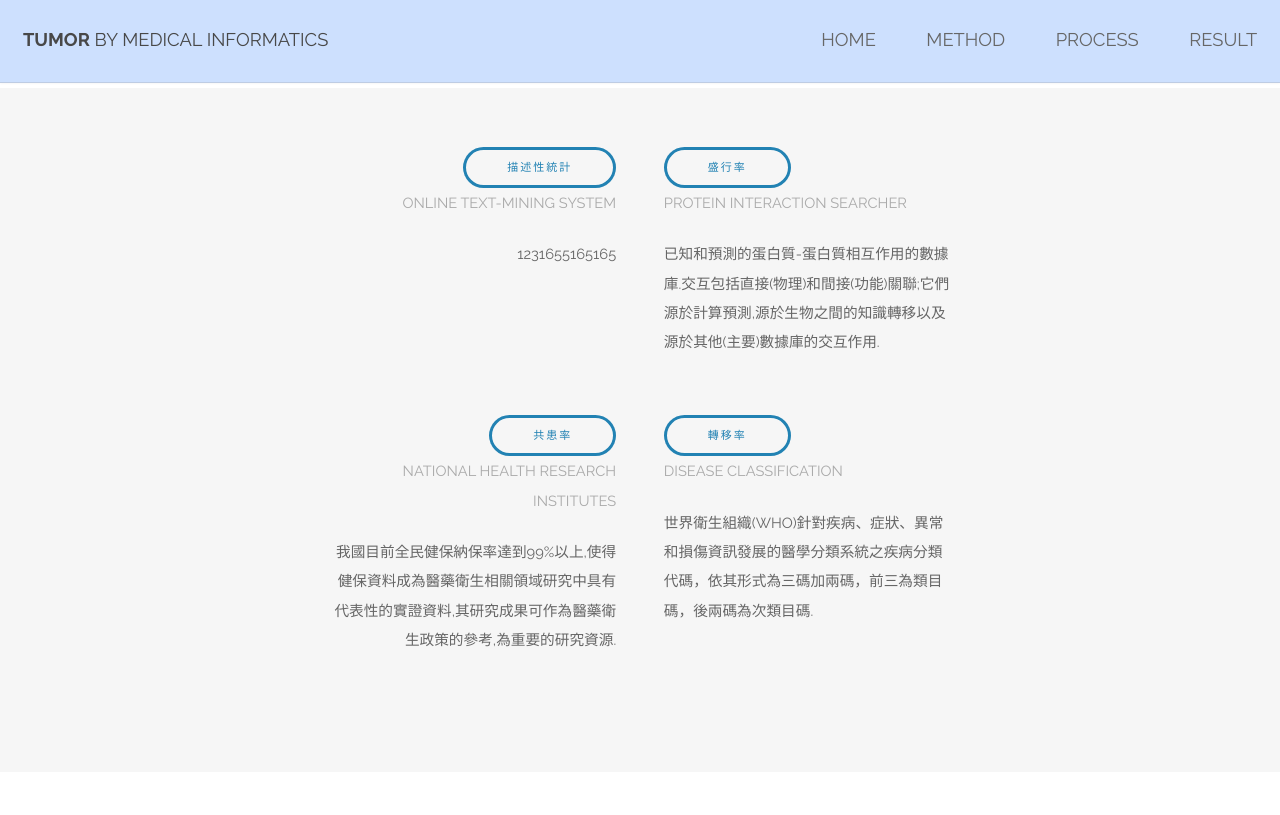
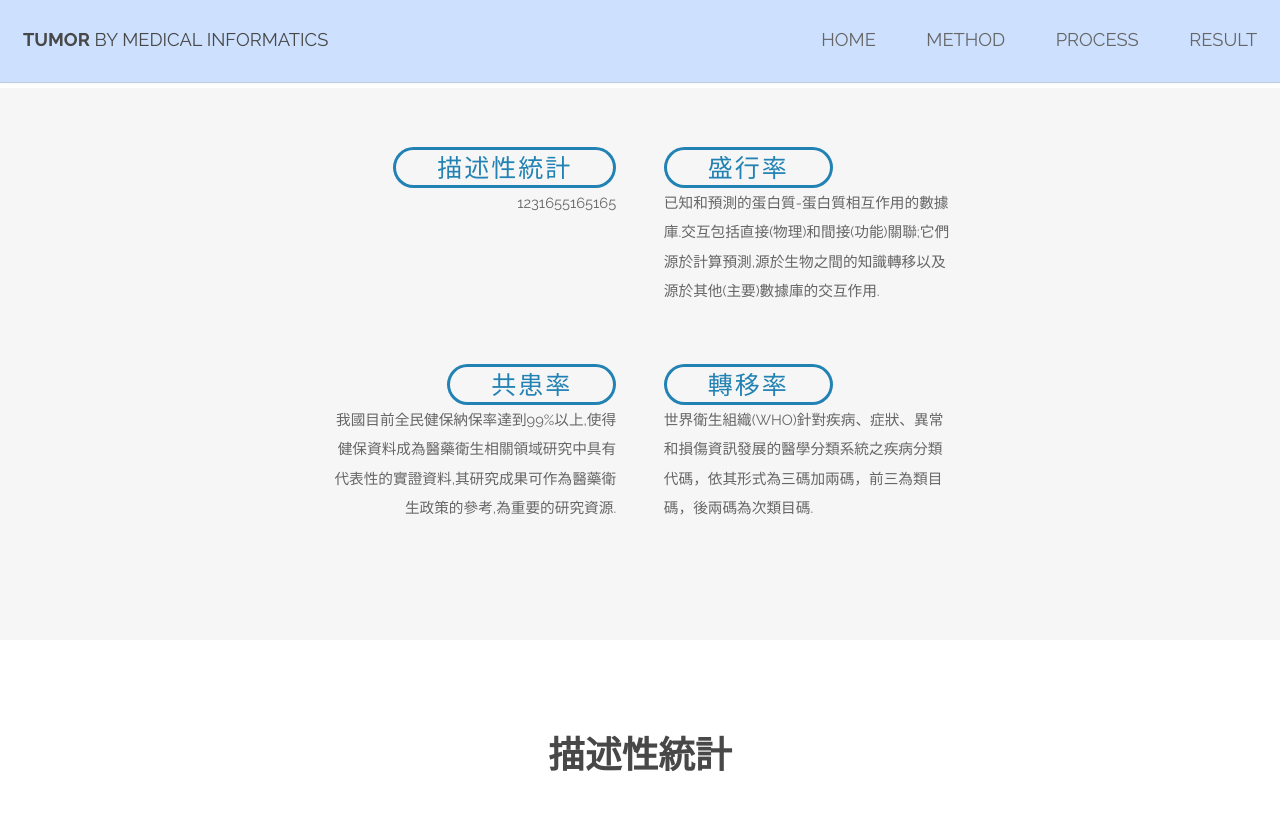
Before and after one commit to LinHongzhi1/net, a plain HTML site: page 2019_project_net/elements.html in a window 1280 px wide. Shown: the top 815 px of the page. Drawn offline with Linux system fonts and the light colour scheme.

Commit message:
2019_12_9

```diff
--- a/2019_project_net/elements.html
+++ b/2019_project_net/elements.html
@@ -36,8 +36,7 @@
 				        <div class="feature">
                             <div class="content">
 				            <header>
-				                <a href="#one" class="button">描述性統計</a>
-				                <p>online text-mining system</p>
+				                <a href="#one" class="button"><span style="font-size:25px">描述性統計</span></a>
 				            </header>
 				                 <p>1231655165165</p>
                            </div>
@@ -45,8 +44,7 @@
 				   <div class="feature">
                        <div class="content">
 							<header>
-								<a href="#two" class="button">盛行率</a>
-								<p>Protein Interaction Searcher</p>
+								<a href="#two" class="button"><span style="font-size:25px">盛行率</span></a>
 							</header>
 								<p>已知和預測的蛋白質-蛋白質相互作用的數據庫.交互包括直接(物理)和間接(功能)關聯;它們源於計算預測,源於生物之間的知識轉移以及源於其他(主要)數據庫的交互作用.</p>
                            </div>
@@ -54,8 +52,7 @@
 				   <div class="feature">
                        <div class="content">
 							<header>
-								<a href="#three" class="button">共患率</a>
-								<p>National Health Research Institutes</p>
+								<a href="#three" class="button"><span style="font-size:25px">共患率</span></a>
 							</header>
 								<p>我國目前全民健保納保率達到99%以上,使得健保資料成為醫藥衛生相關領域研究中具有代表性的實證資料,其研究成果可作為醫藥衛生政策的參考,為重要的研究資源.</p>
                            </div>
@@ -63,8 +60,7 @@
 				  <div class="feature">
                       <div class="content">
 							<header>
-								 <a href="#four" class="button">轉移率</a>
-								<p>Disease classification</p>
+								 <a href="#four" class="button"><span style="font-size:25px">轉移率</span></a>
 							</header>
 								<p>世界衛生組織(WHO)針對疾病、症狀、異常和損傷資訊發展的醫學分類系統之疾病分類代碼，依其形式為三碼加兩碼，前三為類目碼，後兩碼為次類目碼.</p>
                           </div>
@@ -75,21 +71,33 @@
 
             <!--one-->
 			<section id="one" class="wrapper style4 special">
+                <header class="major">
+                    <h2>描述性統計</h2>
+                    </header>
 				<iframe width="1200" height="690" src="https://app.powerbi.com/view?r=eyJrIjoiYmE4YjZhZmMtZDIyZi00ZjE3LWI3ZDktNDQxYWI4OGExZWRiIiwidCI6IjBlNDU4YzJlLWVlYmItNGQ2My1iOWVkLWEyNTM0ZDA1M2U3MCIsImMiOjEwfQ%3D%3D"></iframe>
                 <a href="#" class="button">HOME</a>
 			</section>
             <!--two-->
             <section id="two" class="wrapper style2 special">
+                <header class="major">
+                    <h2>盛行率</h2>
+                    </header>
                 <iframe width="1200" height="690" src="https://app.powerbi.com/view?r=eyJrIjoiMDY0ODBmN2YtMmY3ZS00ZjZmLWFjMjktYzA0OWE2YzE3OTQ4IiwidCI6IjBlNDU4YzJlLWVlYmItNGQ2My1iOWVkLWEyNTM0ZDA1M2U3MCIsImMiOjEwfQ%3D%3D"></iframe>
                 <a href="#" class="button">HOME</a>
             </section>
             <!--three-->
              <section id="three" class="wrapper style4 special">
-                <iframe width="1200" height="690" src="https://app.powerbi.com/view?r=eyJrIjoiMDY0ODBmN2YtMmY3ZS00ZjZmLWFjMjktYzA0OWE2YzE3OTQ4IiwidCI6IjBlNDU4YzJlLWVlYmItNGQ2My1iOWVkLWEyNTM0ZDA1M2U3MCIsImMiOjEwfQ%3D%3D"></iframe>
+                 <header class="major">
+                    <h2>共患率</h2>
+                    </header>
+                <iframe width="1200" height="690" src="https://app.powerbi.com/view?r=eyJrIjoiYTE1MzM1Y2QtODEzYi00YWMzLTk1MzAtYzM2OWQxNGZlNGY3IiwidCI6IjBlNDU4YzJlLWVlYmItNGQ2My1iOWVkLWEyNTM0ZDA1M2U3MCIsImMiOjEwfQ%3D%3D"></iframe>
                 <a href="#" class="button">HOME</a>
              </section>
             <!--four-->
              <section id="four" class="wrapper style2 special">
+                 <header class="major">
+                    <h2>轉移率</h2>
+                    </header>
                 <iframe width="1200" height="690" src="https://app.powerbi.com/view?r=eyJrIjoiMDU3YWQxZjUtNWE0Zi00MmMzLWI5MzItMWY2M2VlY2NmNzY2IiwidCI6IjBlNDU4YzJlLWVlYmItNGQ2My1iOWVkLWEyNTM0ZDA1M2U3MCIsImMiOjEwfQ%3D%3D"></iframe>
                 <a href="#" class="button">HOME</a>
              </section>
```
